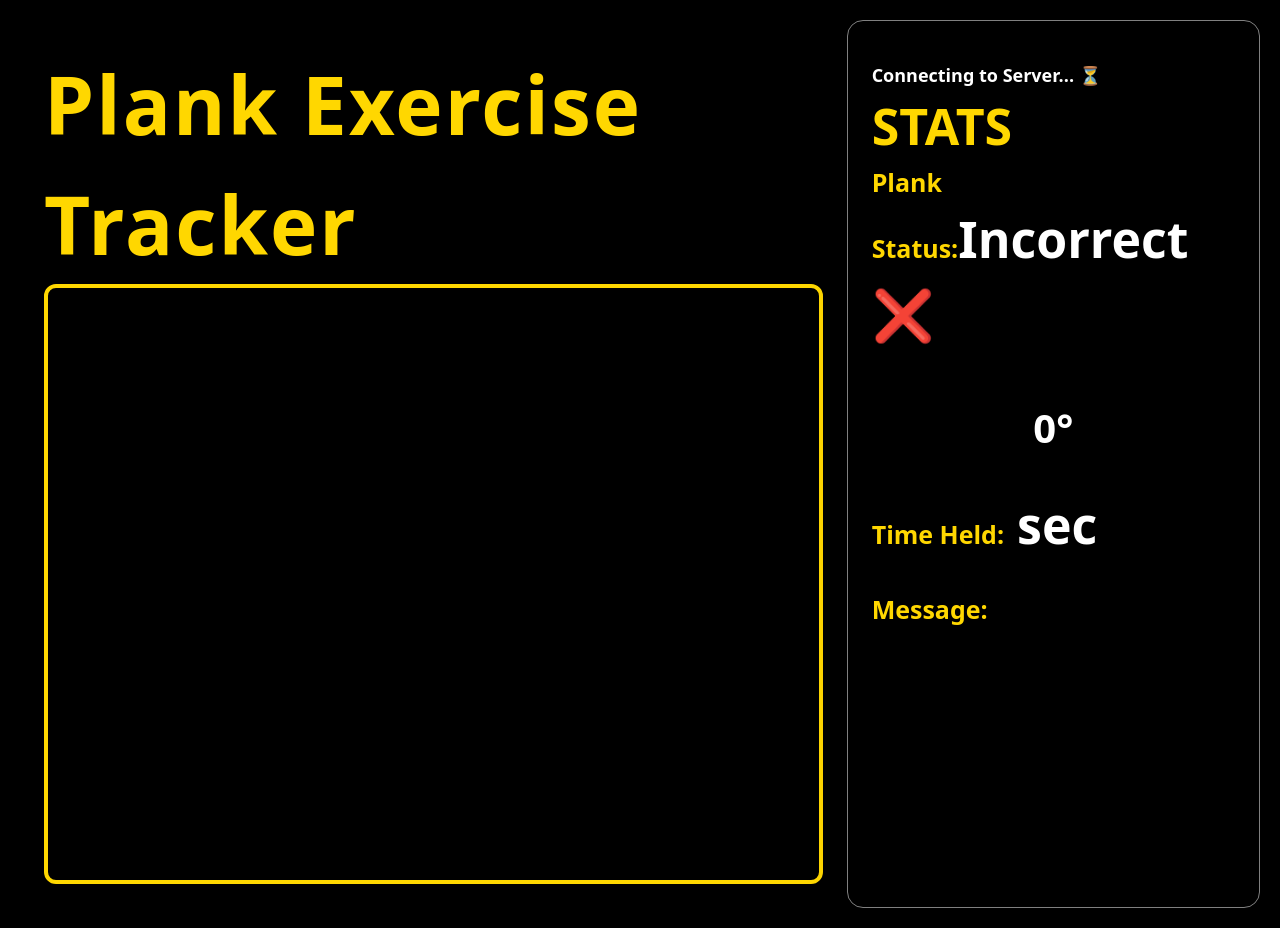
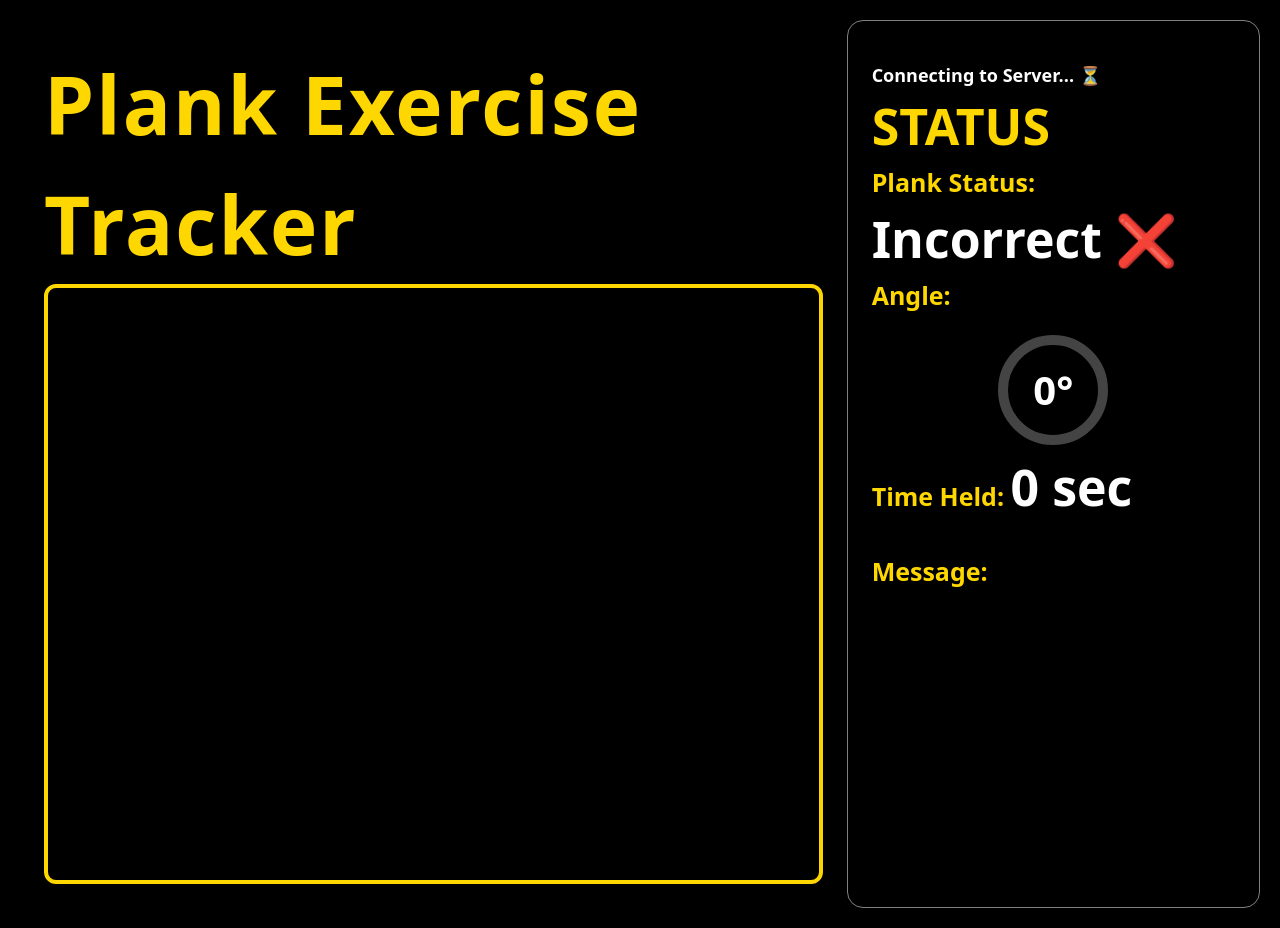
Before and after one commit to Sachmansahni/fitnessTracker, a React (Vite) app in the folder FrontEnd/: page /plank-tracker in a window 1280 px wide. Built offline with nearby package versions, Linux system fonts and the light colour scheme; no server answers.

Commit message:
changed the ui of plank tracker

```diff
--- a/FrontEnd/src/components/PlankTracker/index.jsx
+++ b/FrontEnd/src/components/PlankTracker/index.jsx
@@ -4,7 +4,12 @@ import Webcam from "react-webcam";
 const WEBSOCKET_URL = "ws://localhost:8000/ws";
 
 function PlankTracker() {
-    const [feedback, setFeedback] = useState(null);
+    const [feedback, setFeedback] = useState({
+        plank: false,
+        angle: 0,
+        time_held: 0,
+        message: "",
+    });
     const [isConnected, setIsConnected] = useState(false);
     const websocketRef = useRef(null);
     const webcamRef = useRef(null);
@@ -33,7 +38,7 @@ function PlankTracker() {
             console.log("Received response:", response);
 
             if (response) {
-                setFeedback(response);
+                setFeedback(response); // Dynamically update feedback
             }
         };
 
@@ -66,11 +71,14 @@ function PlankTracker() {
         };
     }, [isConnected]);
 
-    const angle = feedback?.angle || 0;
+    const { angle, plank } = feedback;
 
     // Convert angle to stroke offset (360 degrees = 2 * π radians)
     const circumference = 2 * Math.PI * 50; // 50 is the radius of the circle
     const strokeOffset = circumference - (angle / 360) * circumference;
+
+    // Conditional ring color based on plank status
+    const ringColor = plank ? "#28a745" : "#dc3545"; // Green if plank is correct, red if incorrect
 
     return (
         <div className="flex min-h-screen p-5 bg-black">
@@ -96,22 +104,33 @@ function PlankTracker() {
                     {isConnected ? "Connected to Server ✅" : "Connecting to Server... ⏳"}
                 </p>
 
-                <h2 className="text-[#FFD700] text-[50px] font-bold uppercase">Stats</h2>
+                <h2 className="text-[#FFD700] text-[50px] font-bold uppercase">Status</h2>
                 <p>
-                    <span className="text-[25px] text-[#FFD700] font-semibold">Plank Status:</span>
-                    <span className={feedback?.plank ? "text-[#FFD700] text-[50px] font-semibold" : "text-white text-[50px] font-semibold"}>
-                        {feedback?.plank ? "Correct ✅" : "Incorrect ❌"}
+                    <span className="text-[25px] text-[#FFD700] font-semibold">Plank Status: </span>
+                    <span className={plank ? "text-[#FFD700] text-[50px] font-semibold" : "text-white text-[50px] font-semibold"}>
+                        {plank ? "Correct ✅" : "Incorrect ❌"}
                     </span>
                 </p>
 
                 {/* Circular Angle Representation */}
-                <div className="flex justify-center items-center mt-4">
+                <span className="text-[25px] text-[#FFD700] font-semibold">Angle: </span>
+                <span className="flex justify-center items-center mt-4 relative">
                     <svg width="120" height="120" className="transform rotate-90">
+                        {/* Grey Background Ring */}
                         <circle
                             cx="60"
                             cy="60"
                             r="50"
-                            stroke="#FFF700"
+                            stroke="#444" // Grey color for the background ring
+                            strokeWidth="10"
+                            fill="none"
+                        />
+                        {/* Conditional Progress Ring */}
+                        <circle
+                            cx="60"
+                            cy="60"
+                            r="50"
+                            stroke={ringColor} // Green or Red based on plank status
                             strokeWidth="10"
                             fill="none"
                             strokeDasharray={circumference}
@@ -122,15 +141,15 @@ function PlankTracker() {
                     <span className="absolute text-white text-[40px] font-bold">
                         {angle}°
                     </span>
-                </div>
+                </span>
 
                 <p>
-                    <span className="text-[25px] text-[#FFD700] font-semibold">Time Held:</span>
-                    <span className="text-[50px] text-[#FFFFFF] font-semibold">{feedback?.time_held} sec</span>
+                    <span className="text-[25px] text-[#FFD700] font-semibold">Time Held: </span>
+                    <span className="text-[50px] text-[#FFFFFF] font-semibold"> {feedback?.time_held} sec</span>
                 </p>
                 <p>
-                    <span className="text-[25px] text-[#FFD700] font-semibold">Message:</span>
-                    <span className="text-[50px] text-[#FFFFFF] font-semibold">{feedback?.message}</span>
+                    <span className="text-[25px] text-[#FFD700] font-semibold">Message: </span>
+                    <span className="text-[50px] text-[#FFFFFF] font-semibold"> {feedback?.message}</span>
                 </p>
             </div>
         </div>
```
